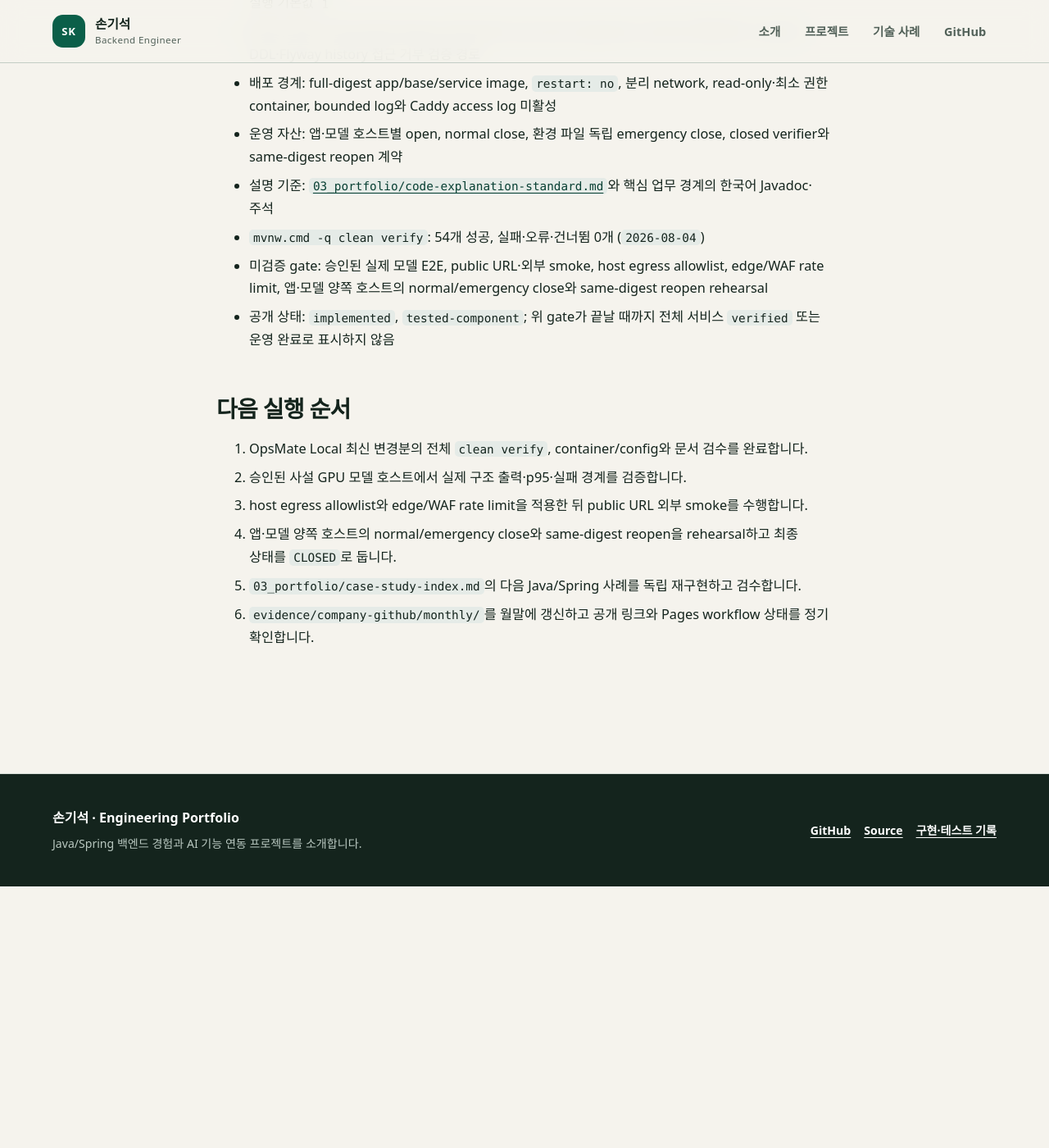
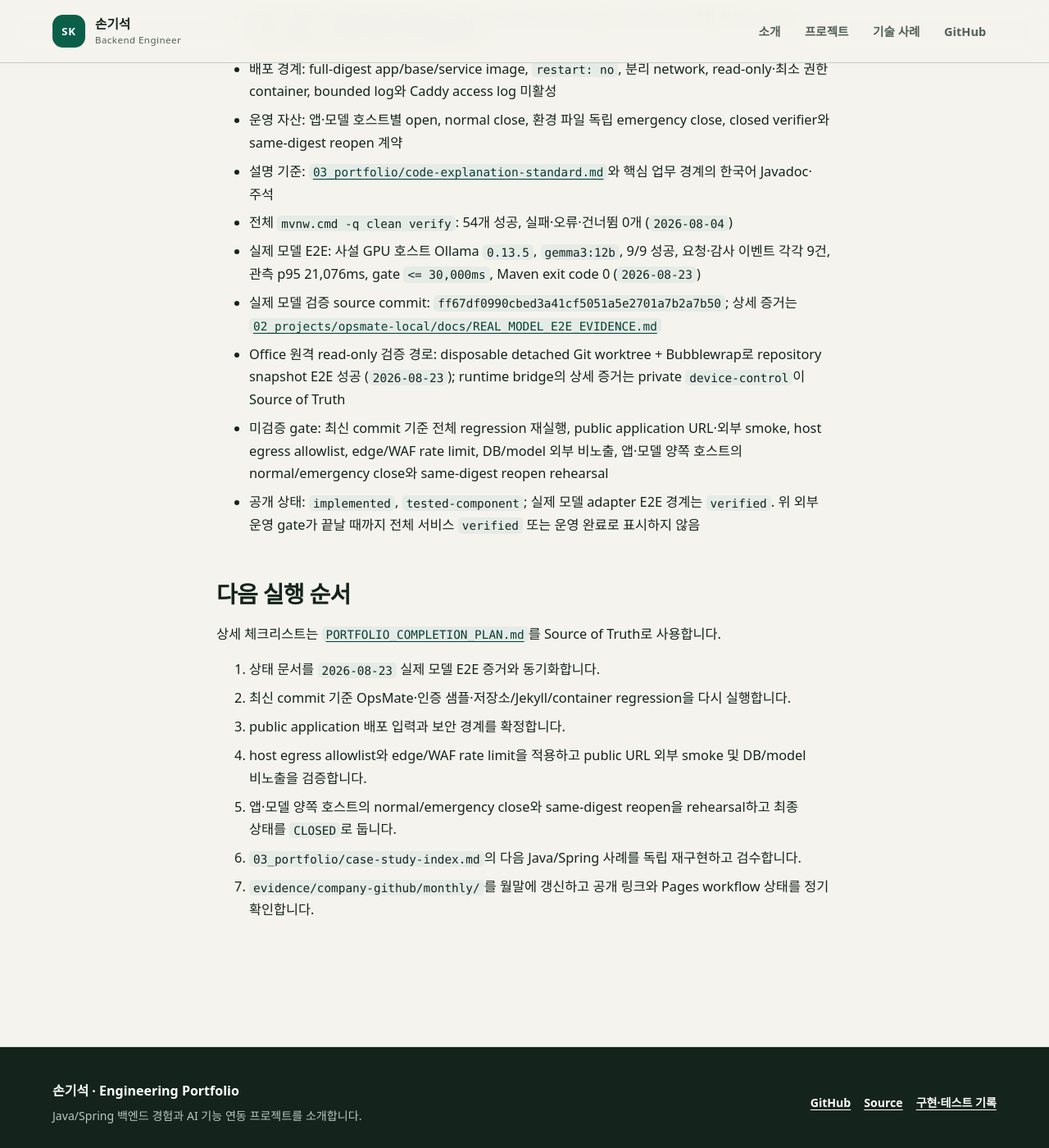
Before and after one commit to son1004007/engineering-career-portfolio, a Jekyll site: the page built from WORKS.md, in a window 1280 px wide and 1400 px high, scrolled down 4372 px. Shown: the whole window at 82% size. Built offline with Jekyll 4.4.1, drawn with Linux system fonts in a browser that asks for light colours; our own code applies the rules of GitHub Pages for plain Markdown files; before the commit the page ends 5453 px from its top, so only the background shows below that; some of the changed text lies outside the part shown.

Commit message:
docs: sync work ledger with latest OpsMate evidence

```diff
--- a/WORKS.md
+++ b/WORKS.md
@@ -1,9 +1,10 @@
 # Portfolio Work Ledger
 
-- 기준일: `2026-08-04`
-- 목적: 포트폴리오 작성부터 GitHub Pages 공개까지 작업, 의존성과 검증 근거를 한곳에서 추적
+- 기준일: `2026-08-23`
+- 목적: 포트폴리오 작성부터 GitHub Pages 공개와 OpsMate 운영 검증까지 작업, 의존성과 검증 근거를 한곳에서 추적
 - 원칙: 문서·코드·테스트·공개 안전성 검토가 함께 끝나기 전에는 완료로 표시하지 않음
 - 공통 검수표: [`03_portfolio/review-checklist.md`](03_portfolio/review-checklist.md)
+- 현재 완료 계획: [`PORTFOLIO_COMPLETION_PLAN.md`](PORTFOLIO_COMPLETION_PLAN.md)
 
 ## 상태
 
@@ -28,7 +29,7 @@
 | `W06` | GitHub Pages 블로그 구현 | 홈, 탐색, 레이아웃, 배포 workflow | 반응형 규칙·링크·접근성·빌드 검수 | `verified` |
 | `W07` | 통합 검수 | 테스트·링크·민감정보·렌더링 결과 | 공통 검수표의 필수 항목과 미검증 한계 기록 | `verified` |
 | `W08` | GitHub 공개 | commit, push, PR, Pages URL | 원격 배포 성공과 공개 URL 응답 확인 | `published` |
-| `W09` | OpsMate 공개 데모와 재현 가능한 운영 | 공개 session UI, model/DB 보호, Docker/Caddy, open·close·reopen, 코드 설명 기준 | 최신 clean verify, 실제 모델·외부 smoke·외부 정책과 양 호스트 rehearsal | `in-progress` |
+| `W09` | OpsMate 공개 데모와 재현 가능한 운영 | 공개 session UI, model/DB 보호, 실제 모델 E2E, Docker/Caddy, open·close·reopen | 최신 regression, public URL·외부 정책과 양 호스트 rehearsal | `in-progress` |
 
 ## 의존성
 
@@ -78,8 +79,8 @@ W08 -> W09
 
 - Spring Boot `3.5.16`, Java `21`, Maven Wrapper `3.9.11`
 - 구매 초안·제출·승인·반려·발주·감사 수직 기능과 서버 주도 `policy.search` 조회 포트 구현; 조회 결과만 모델에 전달하고 모델에는 도구 실행 권한을 부여하지 않음
-- `mvnw.cmd -q clean verify`: 19개 성공, 실패·오류·건너뜀 0개 (`2026-08-03`)
-- 공개 상태: `implemented`, `tested-component`; 실제 오픈웨이트 모델 서버 E2E와 운영 배포는 미검증
+- 과거 baseline `mvnw.cmd -q clean verify`: 19개 성공, 실패·오류·건너뜀 0개 (`2026-08-03`)
+- 이후 W09에서 공개 웹·PostgreSQL·model guard·운영 자산까지 확장
 
 ### W06
 
@@ -95,7 +96,7 @@ W08 -> W09
 - Jekyll PR build, Markdown 상대 링크, Pages pretty URL, 공개 텍스트 credential·로컬 경로 검사 성공
 - 공개 홈과 `WORKS`, evidence index, 전략, 체크리스트, AI context, OpsMate, 인증 사례, 회사 근거 경로를 직접 열어 404 없음 확인
 - 전략의 `track-a-flagship` 앵커와 `llms.txt`의 공개 URL을 확인하고 오래된 `.html` 문서 링크가 없음을 확인
-- 모델 서버가 없는 상태는 성공으로 간주하지 않음. 실제 오픈웨이트 모델 E2E와 운영 부하 검증은 계속 미검증으로 표시
+- 이 기록은 `2026-08-03` 당시 공개본의 통합 검수이며 최신 W09 regression을 대체하지 않음
 
 ### W08
 
@@ -113,15 +114,21 @@ W08 -> W09
 - 배포 경계: full-digest app/base/service image, `restart: no`, 분리 network, read-only·최소 권한 container, bounded log와 Caddy access log 미활성
 - 운영 자산: 앱·모델 호스트별 open, normal close, 환경 파일 독립 emergency close, closed verifier와 same-digest reopen 계약
 - 설명 기준: [`03_portfolio/code-explanation-standard.md`](03_portfolio/code-explanation-standard.md)와 핵심 업무 경계의 한국어 Javadoc·주석
-- `mvnw.cmd -q clean verify`: 54개 성공, 실패·오류·건너뜀 0개 (`2026-08-04`)
-- 미검증 gate: 승인된 실제 모델 E2E, public URL·외부 smoke, host egress allowlist, edge/WAF rate limit, 앱·모델 양쪽 호스트의 normal/emergency close와 same-digest reopen rehearsal
-- 공개 상태: `implemented`, `tested-component`; 위 gate가 끝날 때까지 전체 서비스 `verified` 또는 운영 완료로 표시하지 않음
+- 전체 `mvnw.cmd -q clean verify`: 54개 성공, 실패·오류·건너뜀 0개 (`2026-08-04`)
+- 실제 모델 E2E: 사설 GPU 호스트 Ollama `0.13.5`, `gemma3:12b`, 9/9 성공, 요청·감사 이벤트 각각 9건, 관측 p95 21,076ms, gate `<= 30,000ms`, Maven exit code 0 (`2026-08-23`)
+- 실제 모델 검증 source commit: `ff67df0990cbed3a41cf5051a5e2701a7b2a7b50`; 상세 증거는 [`02_projects/opsmate-local/docs/REAL_MODEL_E2E_EVIDENCE.md`](02_projects/opsmate-local/docs/REAL_MODEL_E2E_EVIDENCE.md)
+- Office 원격 read-only 검증 경로: disposable detached Git worktree + Bubblewrap로 repository snapshot E2E 성공 (`2026-08-23`); runtime bridge의 상세 증거는 private `device-control`이 Source of Truth
+- 미검증 gate: 최신 commit 기준 전체 regression 재실행, public application URL·외부 smoke, host egress allowlist, edge/WAF rate limit, DB/model 외부 비노출, 앱·모델 양쪽 호스트의 normal/emergency close와 same-digest reopen rehearsal
+- 공개 상태: `implemented`, `tested-component`; 실제 모델 adapter E2E 경계는 `verified`. 위 외부 운영 gate가 끝날 때까지 전체 서비스 `verified` 또는 운영 완료로 표시하지 않음
 
 ## 다음 실행 순서
 
-1. OpsMate Local 최신 변경분의 전체 `clean verify`, container/config와 문서 검수를 완료합니다.
-2. 승인된 사설 GPU 모델 호스트에서 실제 구조 출력·p95·실패 경계를 검증합니다.
-3. host egress allowlist와 edge/WAF rate limit을 적용한 뒤 public URL 외부 smoke를 수행합니다.
-4. 앱·모델 양쪽 호스트의 normal/emergency close와 same-digest reopen을 rehearsal하고 최종 상태를 `CLOSED`로 둡니다.
-5. `03_portfolio/case-study-index.md`의 다음 Java/Spring 사례를 독립 재구현하고 검수합니다.
-6. `evidence/company-github/monthly/`를 월말에 갱신하고 공개 링크와 Pages workflow 상태를 정기 확인합니다.
+상세 체크리스트는 [`PORTFOLIO_COMPLETION_PLAN.md`](PORTFOLIO_COMPLETION_PLAN.md)를 Source of Truth로 사용합니다.
+
+1. 상태 문서를 `2026-08-23` 실제 모델 E2E 증거와 동기화합니다.
+2. 최신 commit 기준 OpsMate·인증 샘플·저장소/Jekyll/container regression을 다시 실행합니다.
+3. public application 배포 입력과 보안 경계를 확정합니다.
+4. host egress allowlist와 edge/WAF rate limit을 적용하고 public URL 외부 smoke 및 DB/model 비노출을 검증합니다.
+5. 앱·모델 양쪽 호스트의 normal/emergency close와 same-digest reopen을 rehearsal하고 최종 상태를 `CLOSED`로 둡니다.
+6. `03_portfolio/case-study-index.md`의 다음 Java/Spring 사례를 독립 재구현하고 검수합니다.
+7. `evidence/company-github/monthly/`를 월말에 갱신하고 공개 링크와 Pages workflow 상태를 정기 확인합니다.
```
Also changed, not shown: other parts of WORKS.md (+1 -1 lines).
